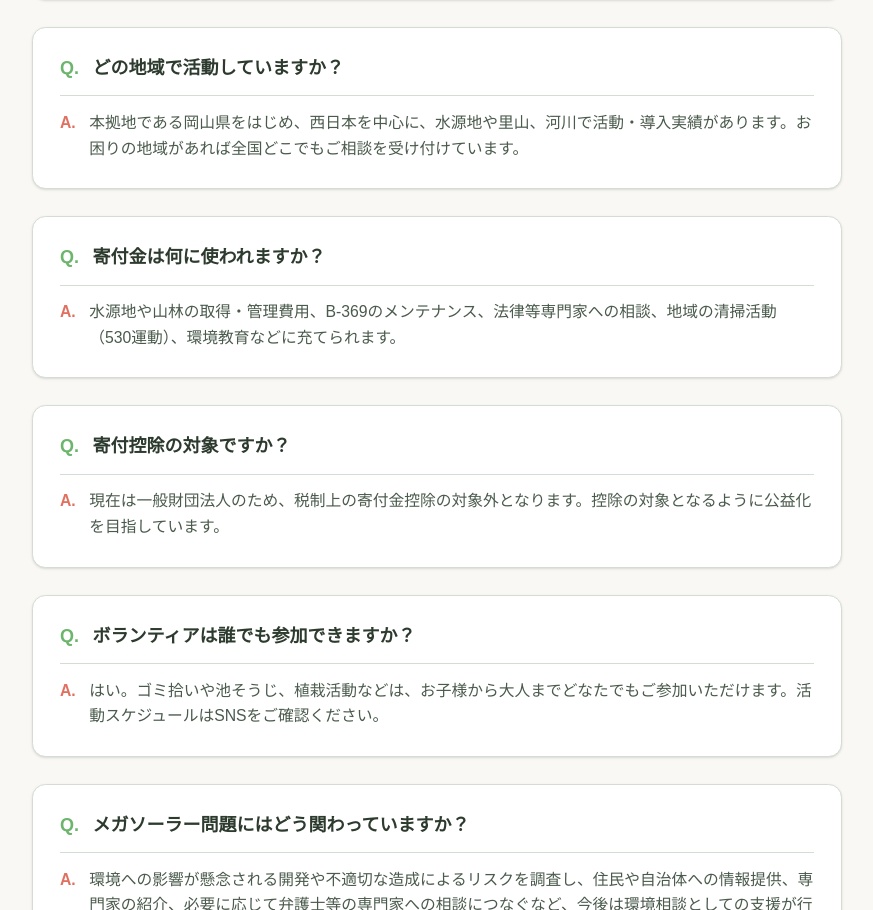
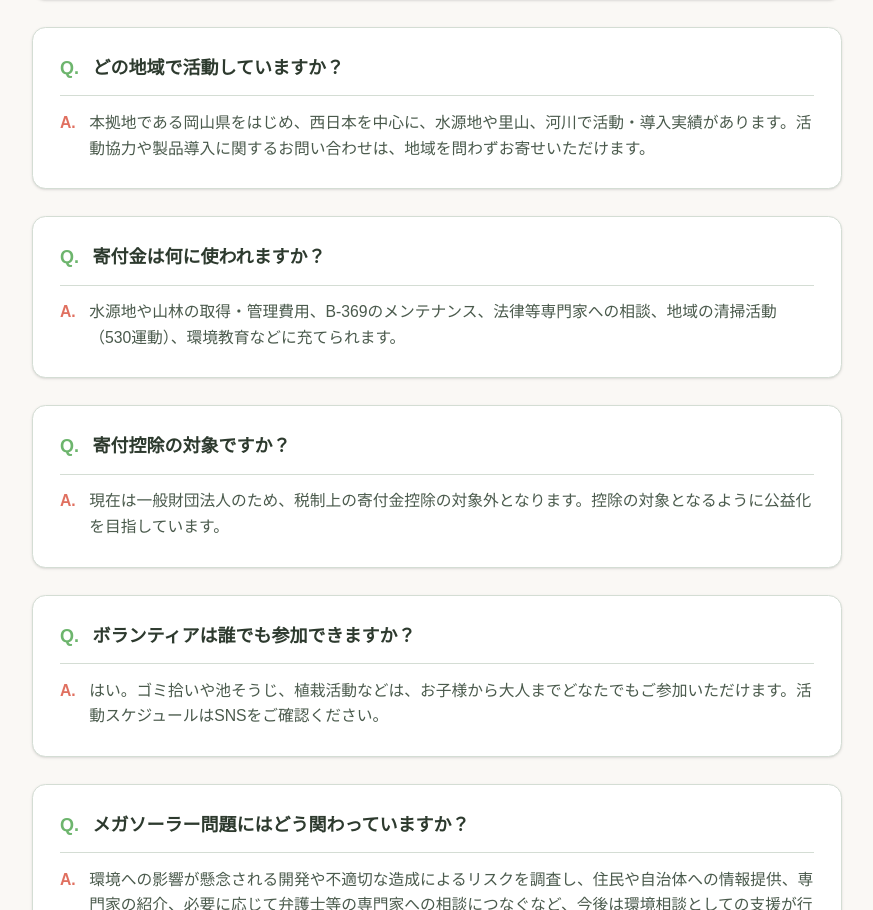
Before and after one commit to haitakamak-cmyk/earth-savers-web, a Next.js app: page /about in a window 1280 px wide. Shown: the part 5111-6021 px from the top of the page, without its empty margins (203-1076 px from the left). Built offline with nearby package versions, Linux system fonts and the light colour scheme; a web font is replaced by a local one.

Commit message:
chore: earth-savers-web の未コミット変更をまとめて反映

```diff
--- a/src/app/about/page.tsx
+++ b/src/app/about/page.tsx
@@ -66,7 +66,7 @@ const faqItems = [
   },
   {
     q: "どの地域で活動していますか？",
-    a: "本拠地である岡山県をはじめ、西日本を中心に、水源地や里山、河川で活動・導入実績があります。お困りの地域があれば全国どこでもご相談を受け付けています。",
+    a: "本拠地である岡山県をはじめ、西日本を中心に、水源地や里山、河川で活動・導入実績があります。活動協力や製品導入に関するお問い合わせは、地域を問わずお寄せいただけます。",
   },
   {
     q: "寄付金は何に使われますか？",
```
